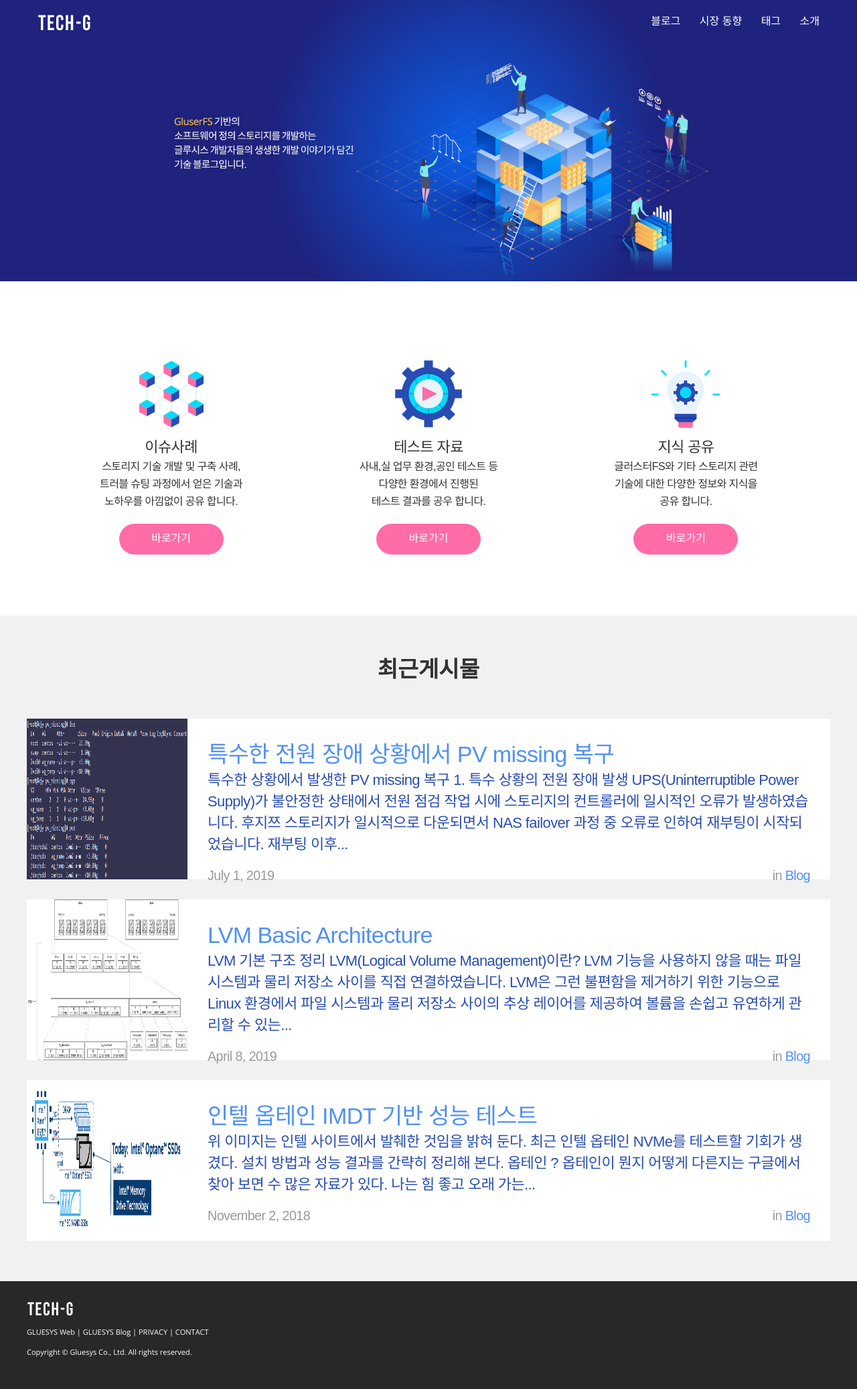
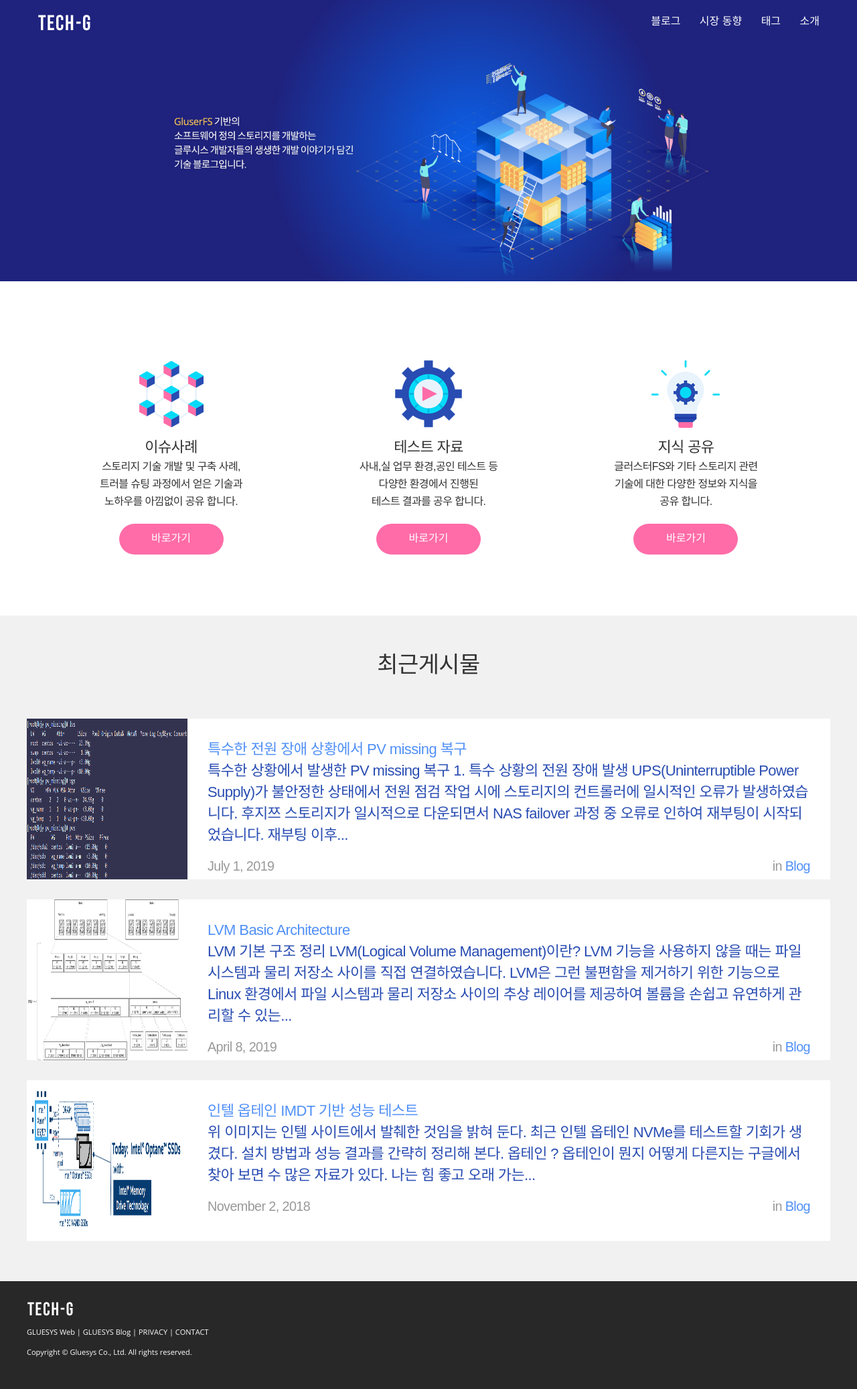
Before and after one commit to pumm8991/pumm8991.github.io, a Jekyll site: the page built from index.html, in a window 1280 px wide. Shown: the whole page at 67% size. Built offline with Jekyll 4.4.1, drawn with Linux system fonts in a browser that asks for light colours; nearby versions of some CDN libraries; the list of posts is cut into pages by our own code.

Commit message:
tech modify
Signed-off-by: pumm <pumm@gluesys.com>

```diff
--- a/index.html
+++ b/index.html
@@ -87,7 +87,8 @@ layout: main
 		</div>
 	</div>
 	<div class="wrapper">
-		<div style="text-align: center;height:138px;padding-top:50px;"><h1>최근게시물</h1></div>
+		<div style="text-align: center;height:138px;padding-top:50px;">
+			<div class="main-content-title">최근게시물</div></div>
 		<div class="post-list">
 		  {% for post in paginator.posts limit:3 %}
 				<div style="padding-bottom: 30px;height: 270px;">
@@ -96,9 +97,7 @@ layout: main
 					</div>
 					<div style="float: left; width: 960px; height:180px">
 						<div class="main-conetnt">
-							<div class="main-content-title">
-								<a class="post-link" href="{{ post.url | prepend: site.baseurl }}">{{ post.title }}</a>
-							</div>
+							<a class="post-link" href="{{ post.url | prepend: site.baseurl }}">{{ post.title }}</a>
 							<section class="post-excerpt" itemprop="description">
 							<p>{{ post.content | strip_html | truncatewords: 40 }}</p>
 							</section>
```
